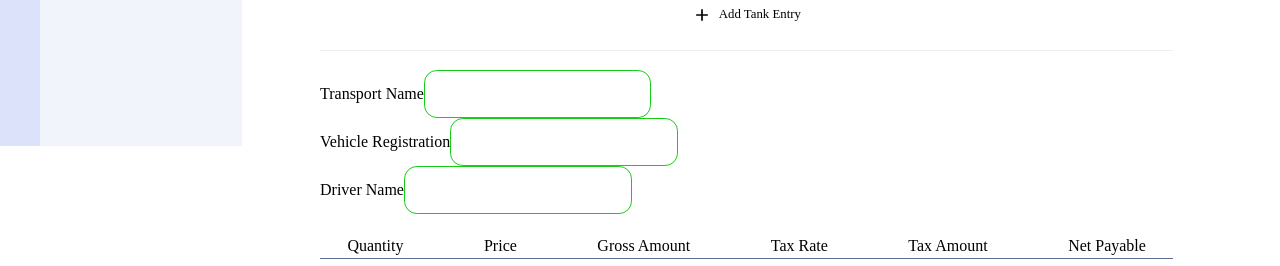
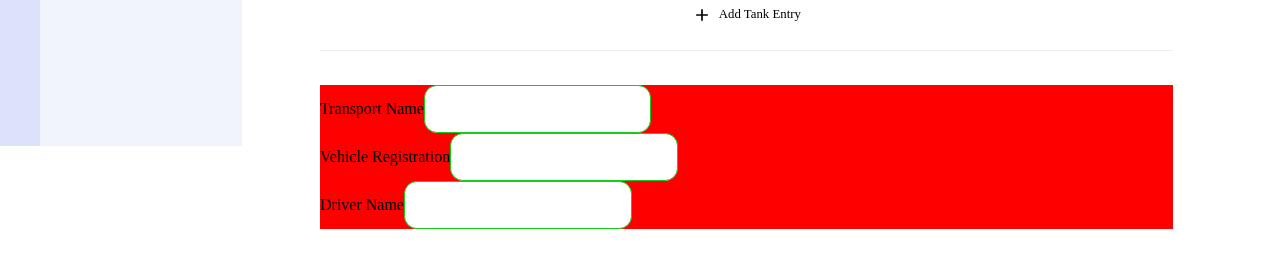
Before and after one commit to paullaster/manage-fuel-bussiness-ui, a React (Vite) app: page /dashboard/purchases/fuel/create in a window 1280 px wide. Shown: the part 654-920 px from the top of the page. Built offline with nearby package versions, Linux system fonts and the light colour scheme; no server answers; a web font is replaced by a local one.

Commit message:
refactor: refactoring creating new fuel purchase page ui

```diff
--- a/src/assets/sass/pages/_transport.scss
+++ b/src/assets/sass/pages/_transport.scss
@@ -0,0 +1,4 @@
+.transport {
+    background-color: red;
+    margin: 4% 0;
+}
--- a/src/packages/purchases/modules/fuel/components/Transport.jsx
+++ b/src/packages/purchases/modules/fuel/components/Transport.jsx
@@ -3,7 +3,7 @@ import { InputComponent } from "@/components";
 
 const Transport = () => {
   return (
-      <div className="newfuelpurchase_transport">
+      <div className="transport">
           <InputComponent
               prelabelText="transport name"
               name="transport_name"
```
